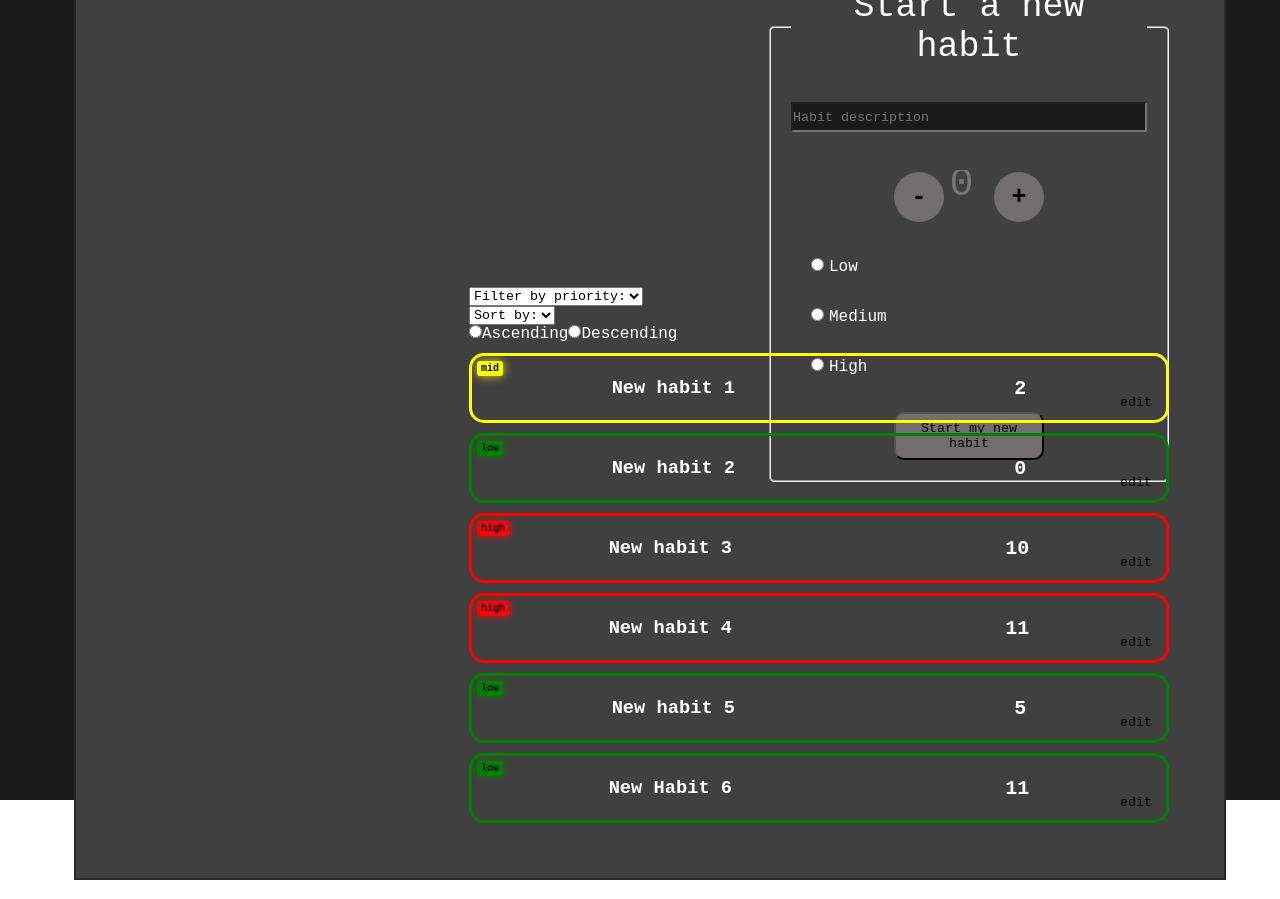
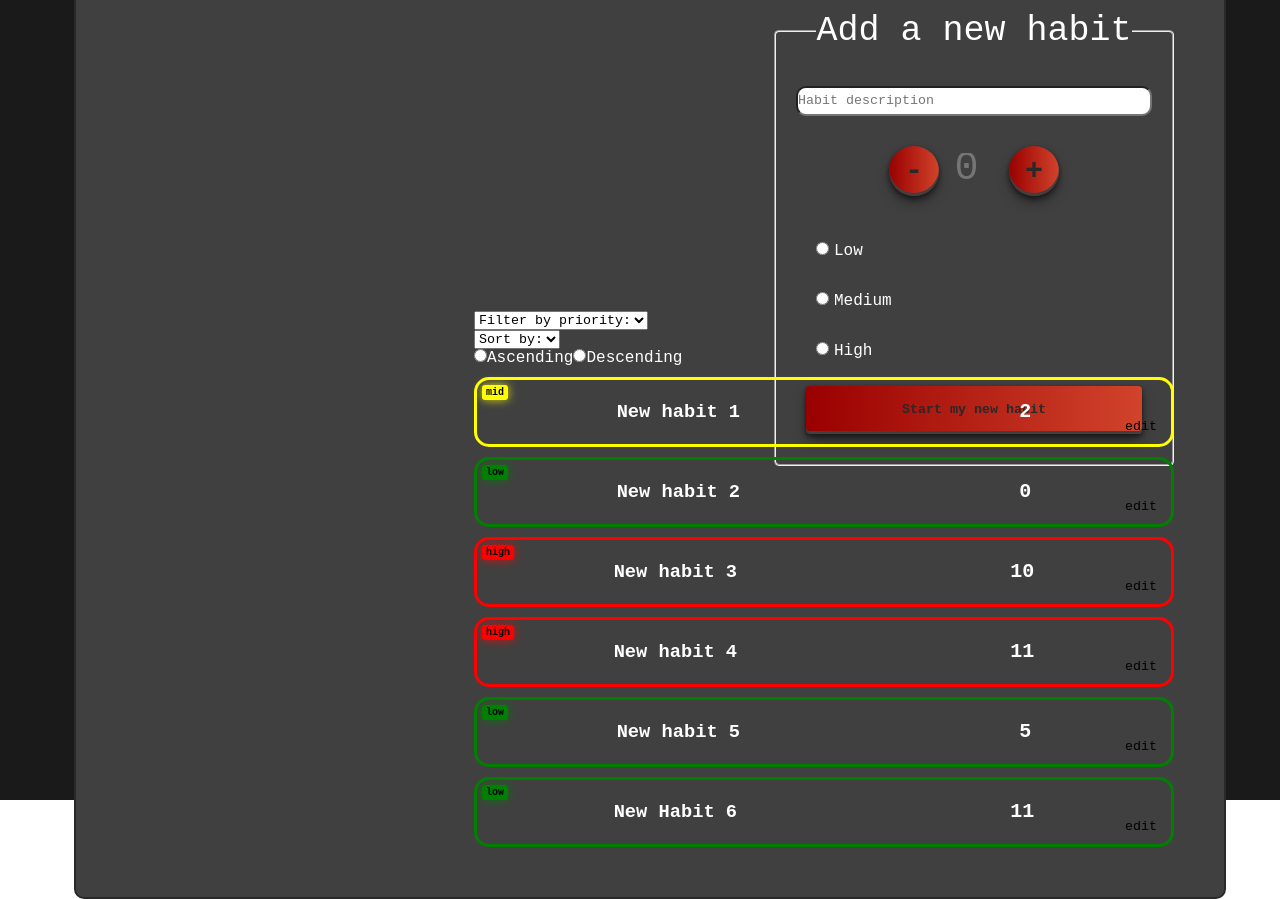
Before and after one commit to oablom/todo-app, a React (Create React App) app: page /habits in a window 1280 px wide. Built offline with nearby package versions, Linux system fonts and the light colour scheme.

Commit message:
fixed sorting by priority

```diff
--- a/src/components/Habits.jsx
+++ b/src/components/Habits.jsx
@@ -5,6 +5,7 @@
 // Streak (högst till lägst, och lägst till högst)
 // Prioritet (högst till lägst, och lägst till högst)
 import { useState, useEffect } from "react";
+import { Link } from "react-router-dom";
 import NewHabit from "./NewHabit";
 
 export default function Habits() {
@@ -50,9 +51,14 @@ export default function Habits() {
 
     let sortingHabits = [...filteredHabits];
     sortingHabits.sort((a,b) => {
+
+      const priorityOrder = {low: 0, mid: 1, high: 2};
+      const aPriority = priorityOrder[a.priority];
+      const bPriority = priorityOrder[b.priority];
+
       return (
         (filterType === "priority" ?
-        (sortedHabits === "ascending" ? 1 : -1) * a.priority.localeCompare(b.priority)
+        (sortedHabits === "ascending" ? 1 : -1) * (aPriority - bPriority)
         : filterType === "streak" ? (sortedHabits === "ascending" ? 1 : -1) * (a.streak - b.streak) : 0)
       )
     });
@@ -86,6 +92,24 @@ export default function Habits() {
     <div>
       <div className="habits-legend">
         <div className="habits">
+          <div className="header-container">
+            <h1>My habits...</h1>
+            <nav ><ul className="nav-list">
+              <li>
+                <Link to="/">Home</Link>
+              </li>
+              <li>
+                <Link to="/tasks">Tasks</Link>
+              </li>
+              <li>
+                <Link to="/habits">Habits</Link>
+              </li>
+              <li>
+                <Link to="/friends">Friends</Link>
+              </li>
+              </ul></nav>
+          </div>
+
           <div className="habit-container">
 
             <NewHabit habitList={habits} updateHabitList={setHabits}/>
--- a/src/components/NewHabit.jsx
+++ b/src/components/NewHabit.jsx
@@ -15,9 +15,13 @@ function NewHabit({habitList, updateHabitList}) {
 
     let addHabit = () => {
 
+        if (!habitTitle || !priority) {
+            return
+        }
+
         let newHabit = {
             title: habitTitle,
-            streak: habitStreak,
+            streak: habitStreak !== "" ? habitStreak : 0,
             priority: priority
         };
         console.log(newHabit)
@@ -35,8 +39,8 @@ function NewHabit({habitList, updateHabitList}) {
   return (
     <div className="newHabit">
         <fieldset className="new-form">
-            <legend>Start a new habit</legend>
-            <input type="text" value={habitTitle} placeholder="Habit description" onChange={(e) => setHabitTitle(e.target.value)}/>
+            <legend>Add a new habit</legend>
+            <input type="text" maxLength="30" value={habitTitle} placeholder="Habit description" onChange={(e) => setHabitTitle(e.target.value)}/>
             <div className="starting-streak">
                  <button className="streak-counter" onClick={() => setHabitStreak((prev) => Math.max(+prev - 1, 0))}>-</button>
                 <input type="number" readOnly value={habitStreak} placeholder="0" onChange={(e) => setHabitStreak(e.target.value)}/>
--- a/src/pages/HabitPage.jsx
+++ b/src/pages/HabitPage.jsx
@@ -2,7 +2,7 @@ import Habits from "../components/Habits.jsx";
 
 export default function HabitPage() {
   return (
-    <div>
+    <div className="habits-page">
       <Habits />
     </div>
   );
--- a/src/styles/style.css
+++ b/src/styles/style.css
@@ -461,12 +461,15 @@
 }
 
 /* HabitPage */
+.habits-page {
+  background: #1a1a1a;
+}
+
 .habits-legend {
   display: flex;
   justify-content: center;
   align-items: center;
   height: 100vh;
-  background: #1a1a1a;
 }
 
 .habits {
@@ -475,12 +478,34 @@
   flex-direction: column;
   margin-left: 20px;
   border: 2px solid #292929;
+  border-radius: 10px;
   min-height: 85vh;
   width: 90vw;
   justify-content: center;
-  padding: 55px;
+  padding: 50px;
+  padding-top: 20px;
   transition: min-height 0.3s ease;
   color: #fff;
+}
+.habits .header-container {
+  display: flex;
+  flex-direction: row;
+  width: 100%;
+  justify-content: space-between;
+}
+.habits .header-container .nav-list {
+  list-style: none;
+  display: flex;
+  flex-direction: row;
+  width: 400px;
+  justify-content: space-between;
+  font-size: larger;
+}
+.habits .header-container .nav-list li {
+  color: #fff;
+}
+.habits .header-container .nav-list li:visited {
+  color: #fff !important;
 }
 .habits .myHabits {
   cursor: pointer;
@@ -563,11 +588,15 @@
 .habits .myHabits.editMode .hidden-settings button {
   margin: 5px;
 }
+.habits .myHabits.editMode .hidden-settings button:hover {
+  box-shadow: var(--bg-100) 0px 10px 20px -6px;
+}
 .habits .myHabits.editMode .hidden-settings select {
   width: 150px;
   height: 30px;
   border-radius: 5px;
   font-size: 15px;
+  background-color: rgba(245, 245, 245, 0.919);
 }
 .habits .myHabits .habitWrapper {
   margin-top: 10px;
@@ -579,10 +608,6 @@
   width: 600px;
   justify-content: space-evenly;
   align-items: center;
-}
-.habits .myHabits .habitWrapper .sorting-and-filtering select:hover,
-.habits .myHabits .habitWrapper .sorting-and-filtering input[type=number]:hover {
-  background-color: #990000;
 }
 .habits .myHabits .sortingBtn {
   margin-left: 20px;
@@ -610,6 +635,9 @@
 .habits .streak-counter button {
   align-items: center;
 }
+.habits .streak-counter button:hover {
+  box-shadow: var(--bg-100) 0px 10px 20px -6px;
+}
 .habits p {
   font-size: 20px;
   display: flex;
@@ -631,6 +659,7 @@
 .newHabit {
   height: 300px;
   width: 400px;
+  margin-top: 40px;
 }
 .newHabit .new-form {
   display: flex !important;
@@ -646,29 +675,49 @@
   margin-top: 15px;
   height: 30px;
   margin-bottom: 20px;
-  background-color: #1a1a1a;
-  color: #fff;
-}
-.newHabit .new-form input:active {
-  background-color: #990000;
-}
-.newHabit .new-form input:hover {
-  background-color: #990000;
+  border-radius: 10px;
 }
 .newHabit .new-form button {
-  width: 150px;
-  align-self: center;
-  border-radius: 10px;
-  background-color: rgba(189, 178, 178, 0.4);
-  margin-top: 20px;
-  padding: 7px;
+  align-items: center;
+  background-color: var(--accent-100);
+  border-radius: 4px;
+  border: none;
+  box-shadow: #1a1a1a 0 2px 4px, #1a1a1a 0 7px 13px -3px, var(--bg-300) 0 -3px 0 inset;
+  box-sizing: border-box;
+  color: var(--bg-200);
   cursor: pointer;
+  display: inline-flex;
+  font-family: "JetBrains Mono", monospace;
+  font-weight: bold;
+  height: 48px;
+  justify-content: center;
+  line-height: 1;
+  list-style: none;
+  overflow: hidden;
+  padding-left: 16px;
+  padding-right: 16px;
+  position: relative;
+  text-align: left;
+  text-decoration: none;
+  transition: box-shadow 0.15s, transform 0.15s;
+  -moz-user-select: none;
+       user-select: none;
+  -webkit-user-select: none;
+  touch-action: manipulation;
+  white-space: nowrap;
+  background-image: linear-gradient(to right, var(--primary-100), var(--primary-200));
+  margin: 10px;
+}
+.newHabit .new-form button:focus {
+  box-shadow: var(--bg-300) 0 0 0 1.5px inset, var(--accent-200) 0 2px 4px;
+}
+.newHabit .new-form button:hover {
+  box-shadow: var(--accent-200) 0 4px 8px, var(--accent-200) 0 7px 13px -3px, var(--bg-300) 0 -3px 0 inset;
+  transform: translateY(-2px);
 }
 .newHabit .new-form button:active {
-  background-color: #990000;
-}
-.newHabit .new-form button:hover {
-  background-color: #990000;
+  box-shadow: var(--accent-200) 0 4px 8px, var(--accent-200) 0 7px 13px -3px, var(--bg-300) 0 -3px 0 inset;
+  transform: translateY(2px);
 }
 .newHabit .new-form .starting-streak {
   align-self: center;
@@ -689,16 +738,10 @@
   border-radius: 50px;
   height: 50px;
   width: 50px;
-  background-color: rgba(189, 178, 178, 0.4);
+  background-color: rgba(189, 178, 178, 0.4) !important;
   border: none;
-  font-size: 25px;
+  font-size: 30px;
   font-weight: 600;
-}
-.newHabit .new-form .starting-streak button:hover {
-  background-color: #990000;
-}
-.newHabit .new-form .starting-streak button:active {
-  background-color: #990000;
 }
 .newHabit .radio-priority {
   display: flex;
--- a/src/styles/style.scss
+++ b/src/styles/style.scss
@@ -476,12 +476,16 @@
 
 /* HabitPage */
 
+.habits-page {
+  background: #1a1a1a;
+}
+
 .habits-legend {
   display:flex;
   justify-content: center;
   align-items: center;
   height:100vh;
-  background: #1a1a1a;
+
 
 
 }
@@ -492,13 +496,40 @@
   flex-direction: column;
   margin-left:20px;
   border: 2px solid #292929;
+  border-radius: 10px;
   min-height:85vh;
   width:90vw;
   justify-content: center;
   //overflow-x: auto;
-  padding: 55px;
+  padding: 50px;
+  padding-top:20px;
   transition: min-height 0.3s ease;
   color: #fff;
+
+  .header-container {
+    display:flex;
+    flex-direction: row;
+    width: 100%;
+    justify-content:space-between;
+
+    .nav-list {
+        list-style: none;
+        display: flex;
+        flex-direction: row;
+        width:400px;
+        justify-content:space-between;
+        font-size: larger;
+        li{
+          color: #fff;
+          &:visited {
+            color: #fff !important;
+          }
+        }
+      }
+
+  }
+
+
 
   .myHabits {
     cursor: pointer;
@@ -592,6 +623,10 @@
 
           button {
             margin: 5px;
+            &:hover{
+              box-shadow: var(--bg-100) 0px 10px 20px -6px;
+            }
+
           }
 
           select {
@@ -599,6 +634,7 @@
             height:30px;
             border-radius: 5px;
             font-size: 15px;
+            background-color: rgba(245, 245, 245, 0.919);
           }
     }
   }
@@ -614,10 +650,6 @@
         width: 600px;
         justify-content: space-evenly;
         align-items: center;
-        select:hover,
-          input[type="number"]:hover {
-            background-color: #990000;
-          }
         }
 
       }
@@ -652,6 +684,9 @@
     justify-content: center;
     button {
       align-items: center;
+      &:hover {
+          box-shadow: var(--bg-100) 0px 10px 20px -6px;
+        }
     }
   }
 
@@ -682,6 +717,7 @@
 .newHabit {
   height: 300px;
   width: 400px;
+  margin-top:40px;
 
   .new-form {
     display: flex !important;
@@ -698,31 +734,17 @@
       margin-top:15px;
       height:30px;
       margin-bottom:20px;
-      background-color: #1a1a1a;
-      color:#fff;
-      &:active {
-        background-color: #990000;
-      }
-      &:hover {
-        background-color: #990000;
-      }
+      border-radius: 10px;
+
     }
 
-    button {
-      width: 150px;
-      align-self: center;
-      border-radius: 10px;
-      background-color: rgb(189, 178, 178, 0.40);
-      margin-top:20px;
-      padding:7px;
-      cursor: pointer;
-      &:active{
-        background-color: #990000;
-      }
-      &:hover {
-        background-color: #990000;
-      }
-    }
+    @include button(var(--accent-100),
+      var(--bg-300),
+      var(--bg-200),
+      var(--accent-200),
+      var(--accent-200),
+      var(--primary-100),
+      var(--primary-200));
 
     .starting-streak {
       align-self: center;
@@ -741,19 +763,14 @@
       }
 
       button {
+
         border-radius: 50px;
           height: 50px;
           width: 50px;
-          background-color: rgb(189, 178, 178, 0.40);
+          background-color: rgb(189, 178, 178, 0.40) !important;
           border: none;
-          font-size:25px;
+          font-size:30px;
           font-weight: 600;
-          &:hover {
-            background-color: #990000;
-          }
-          &:active {
-            background-color: #990000;
-          }
       }
     }
   }
```
Also changed, not shown: 1 other file (tests, documents, lock files or other folders).
